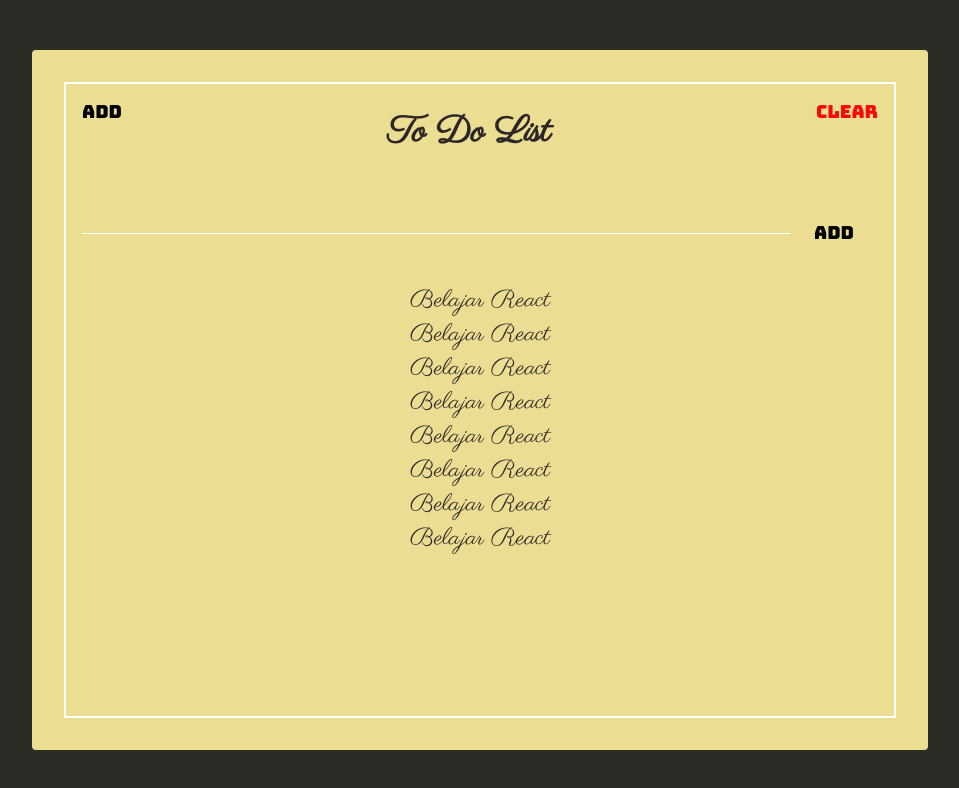
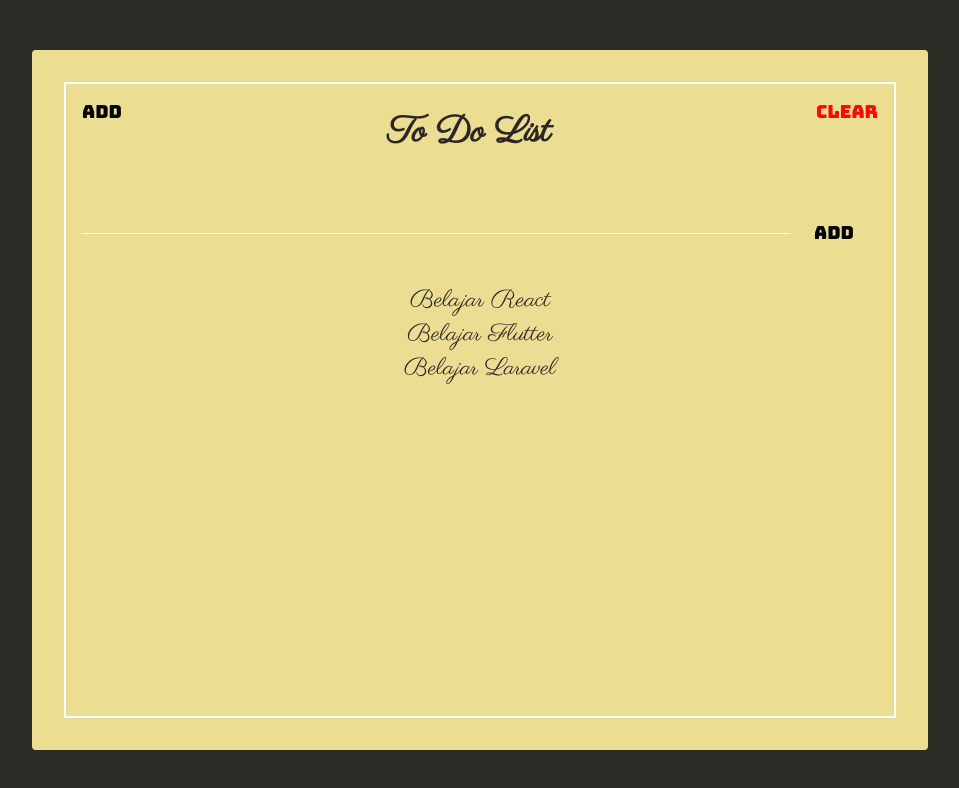
Before and after one commit to amarizzal/to-do-list-app, a React (Create React App) app: page / in a window 1280 px wide. Shown: the top 788 px of the page, without its empty margins (160-1119 px from the left). Built offline with nearby package versions, Linux system fonts and the light colour scheme.

Commit message:
Refractor to-do component

```diff
--- a/src/components/to-do.jsx
+++ b/src/components/to-do.jsx
@@ -1,42 +1,26 @@
 import React from "react";
+import PropTypes from 'prop-types';
 
 import ToDoItem from "./to-do-item";
 
-const ToDos = () => {
-  const ex = [
-    {
-      text: "Belajar React"
-    },
-    {
-      text: "Belajar React"
-    },
-    {
-      text: "Belajar React"
-    },
-    {
-      text: "Belajar React"
-    },
-    {
-      text: "Belajar React"
-    },
-    {
-      text: "Belajar React"
-    },
-    {
-      text: "Belajar React"
-    },
-    {
-      text: "Belajar React"
-    },
-  ];
+const ToDos = ({todos}) => {
+
 
     return (
         <div className="to-does">
-          {ex.map(todo => {
+          {todos.map(todo => {
             return <ToDoItem text={todo.text} />
           })}
         </div>
     )
 }
 
+ToDos.propTypes = {
+  todos: PropTypes.arrayOf(
+    PropTypes.shape({
+      text: PropTypes.string
+    })
+  )
+};
+
 export default ToDos;
--- a/src/pages/to-do-list-pages.jsx
+++ b/src/pages/to-do-list-pages.jsx
@@ -1,10 +1,22 @@
-import React from 'react';
+import React, { useState } from 'react';
 import Header from "../components/Header";
 import Paper from '../components/Paper';
 import ToDoForm from '../components/to-do-form';
 import ToDos from "../components/to-do";
 
 const ToDoListPage = () => {
+    const [todos, setTodos] = useState([
+        {
+            text: "Belajar React"
+        },
+        {
+            text: "Belajar Flutter"
+        },
+        {
+            text: "Belajar Laravel"
+        },
+    ])
+
   return (
             <Paper>
 
@@ -12,7 +24,7 @@
 
                 <ToDoForm />
 
-                <ToDos />
+                <ToDos todos={todos} />
 
             </Paper>
     );
```
